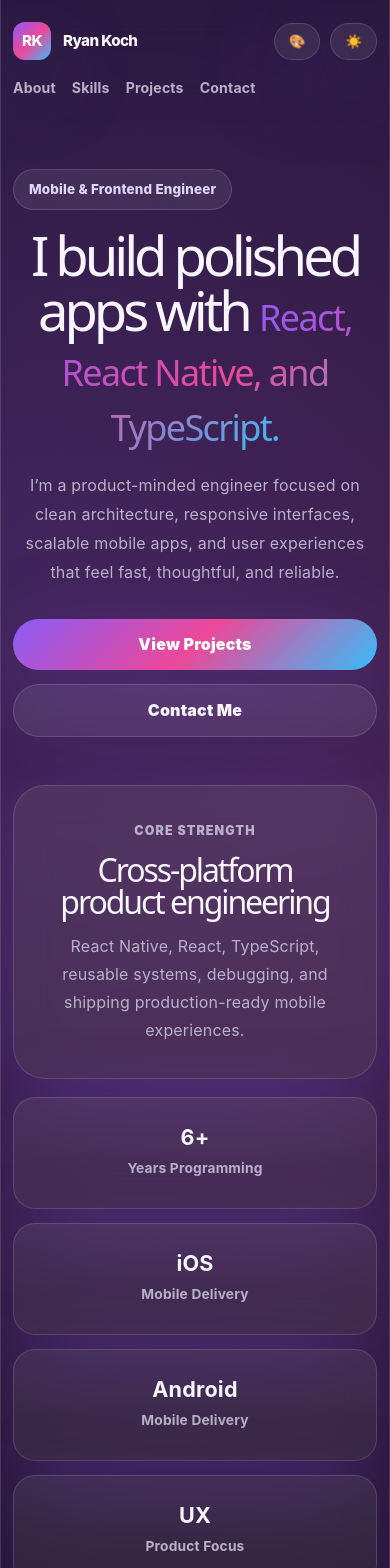
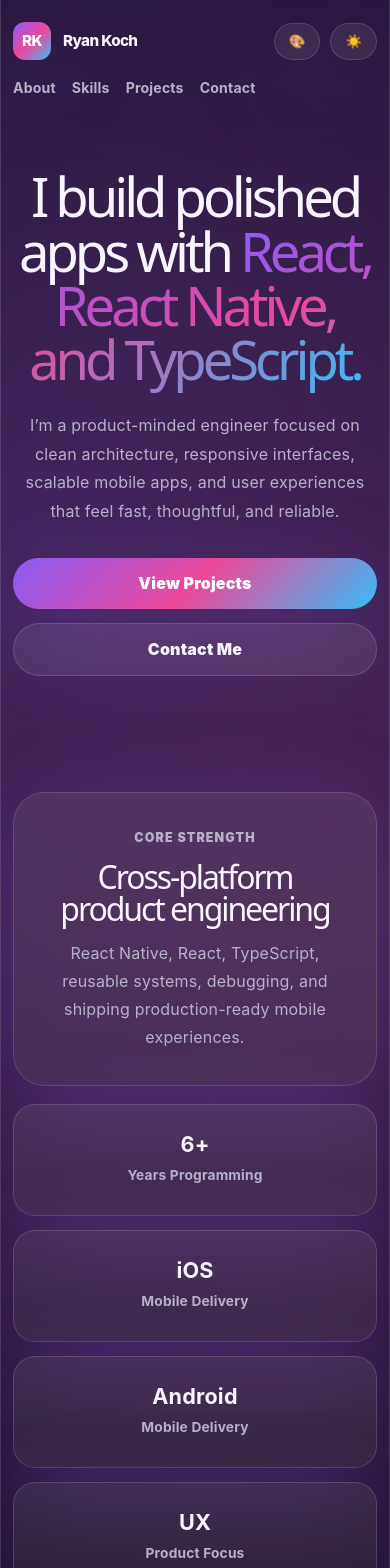
Before and after one commit to ryankoch13/reactjs-vite-portfolio, a React (Vite) app in the folder portfolio/: page / in a window 390 px wide. Shown: the top 1568 px of the page. Built offline with nearby package versions, Linux system fonts and the light colour scheme.

Commit message:
chore: removed pills and added better spacing between sections
Signed-off-by: ryankoch13 <ryan.koch13@gmail.com>

```diff
--- a/portfolio/src/App.css
+++ b/portfolio/src/App.css
@@ -66,9 +66,21 @@ body {
   margin: 0;
   min-width: 320px;
   background:
-    radial-gradient(circle at 10% 10%, rgba(139, 92, 246, 0.26), transparent 30%),
-    radial-gradient(circle at 85% 15%, rgba(236, 72, 153, 0.2), transparent 28%),
-    radial-gradient(circle at 50% 90%, rgba(56, 189, 248, 0.14), transparent 34%),
+    radial-gradient(
+      circle at 10% 10%,
+      rgba(139, 92, 246, 0.26),
+      transparent 30%
+    ),
+    radial-gradient(
+      circle at 85% 15%,
+      rgba(236, 72, 153, 0.2),
+      transparent 28%
+    ),
+    radial-gradient(
+      circle at 50% 90%,
+      rgba(56, 189, 248, 0.14),
+      transparent 34%
+    ),
     var(--bg);
   color: var(--text);
   font-family:
@@ -202,7 +214,7 @@ h2,
 h3,
 p {
   margin-top: 0;
-  color: var(--text)
+  color: var(--text);
 }
 
 h1 {
@@ -663,8 +675,16 @@ h1 span,
   position: absolute;
   inset: 0;
   background:
-    radial-gradient(circle at top left, rgba(139, 92, 246, 0.22), transparent 32%),
-    radial-gradient(circle at bottom right, rgba(56, 189, 248, 0.2), transparent 30%);
+    radial-gradient(
+      circle at top left,
+      rgba(139, 92, 246, 0.22),
+      transparent 32%
+    ),
+    radial-gradient(
+      circle at bottom right,
+      rgba(56, 189, 248, 0.2),
+      transparent 30%
+    );
   opacity: 0;
   transition: opacity 0.28s ease;
   pointer-events: none;
@@ -782,11 +802,19 @@ button:focus-visible {
   }
 
   h1 {
-      max-width: 780px;
-  margin-bottom: 24px;
-  font-size: clamp(3.4rem, 8vw, 7.6rem);
-  line-height: 1;
-  letter-spacing: -0.075em;
+    max-width: 780px;
+    margin-bottom: 24px;
+    font-size: clamp(3.4rem, 8vw, 7.6rem);
+    line-height: 1;
+    letter-spacing: -0.075em;
+  }
+
+  h1 span {
+    max-width: 780px;
+    margin-bottom: 24px;
+    font-size: clamp(3.4rem, 8vw, 7.6rem);
+    line-height: 1;
+    letter-spacing: -0.075em;
   }
 
   .heroActions,
--- a/portfolio/src/App.jsx
+++ b/portfolio/src/App.jsx
@@ -124,7 +124,6 @@ export default function App() {
       <main>
         <section id="home" className="hero section">
           <div className="heroCopy">
-            <p className="pill">Mobile & Frontend Engineer</p>
 
             <h1>
               I build polished apps with{" "}
@@ -147,7 +146,7 @@ export default function App() {
             </div>
           </div>
 
-          <aside className="heroPanel" aria-label="Professional highlights">
+          <aside className="heroPanel section" aria-label="Professional highlights">
             <div className="orb orbOne" />
             <div className="orb orbTwo" />
 
@@ -183,7 +182,6 @@ export default function App() {
 
         <section id="about" className="section aboutSection">
           <div>
-            <p className="pill">About Me</p>
             <h2 className="sectionTitle">
               A developer who cares about both code quality and user experience.
             </h2>
@@ -208,7 +206,6 @@ export default function App() {
 
         <section id="skills" className="section">
           <div className="sectionHeader">
-            <p className="pill">Skills</p>
             <h2 className="sectionTitle">Technical toolkit</h2>
           </div>
 
@@ -229,7 +226,6 @@ export default function App() {
 
         <section id="projects" className="section">
           <div className="sectionHeader">
-            <p className="pill">Projects</p>
             <h2 className="sectionTitle">Selected work</h2>
           </div>
 
@@ -253,7 +249,6 @@ export default function App() {
         </section>
 
         <section id="contact" className="section contactSection">
-          <p className="pill">Contact</p>
 
           <h2 className="sectionTitle">
             Interested in building something together?
```
